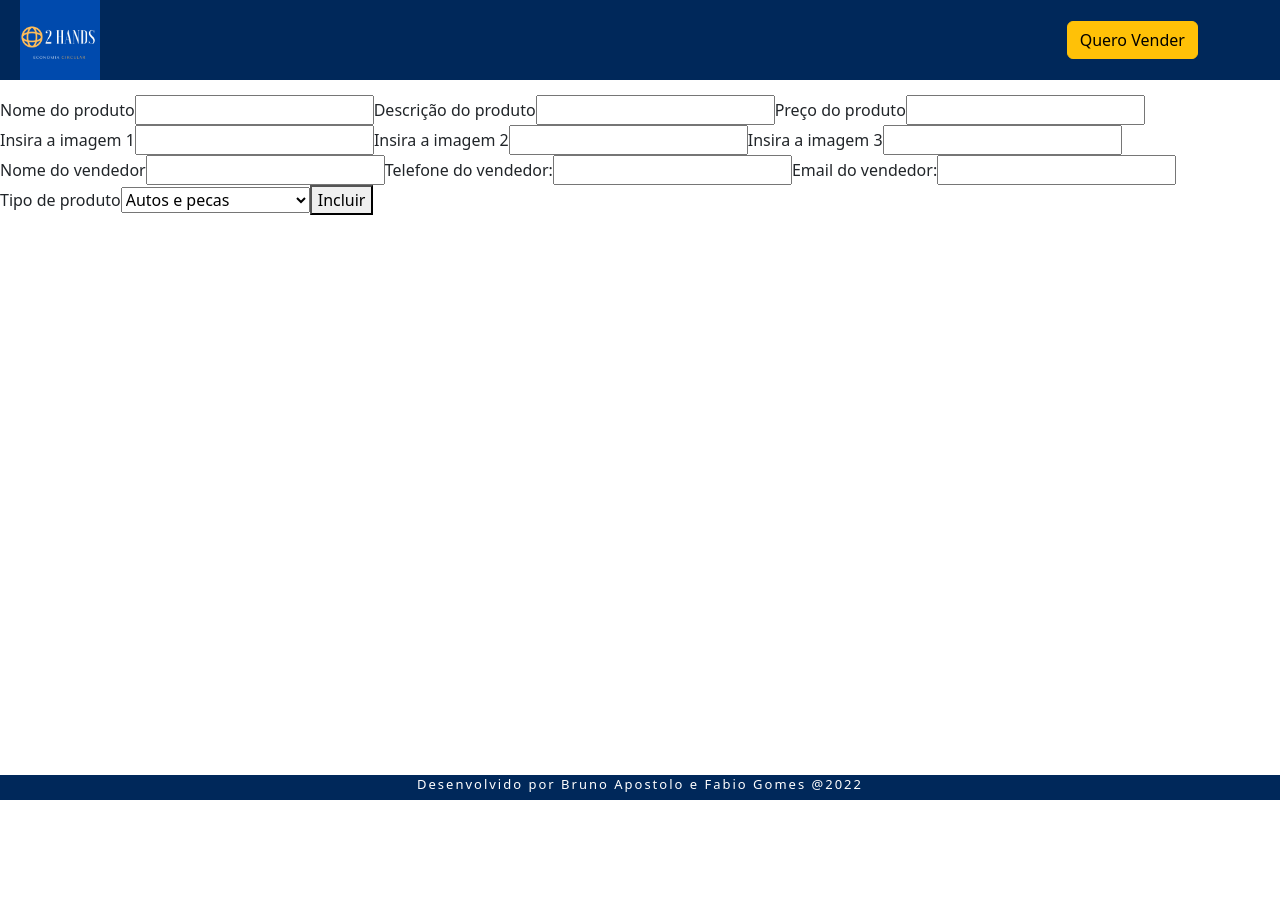
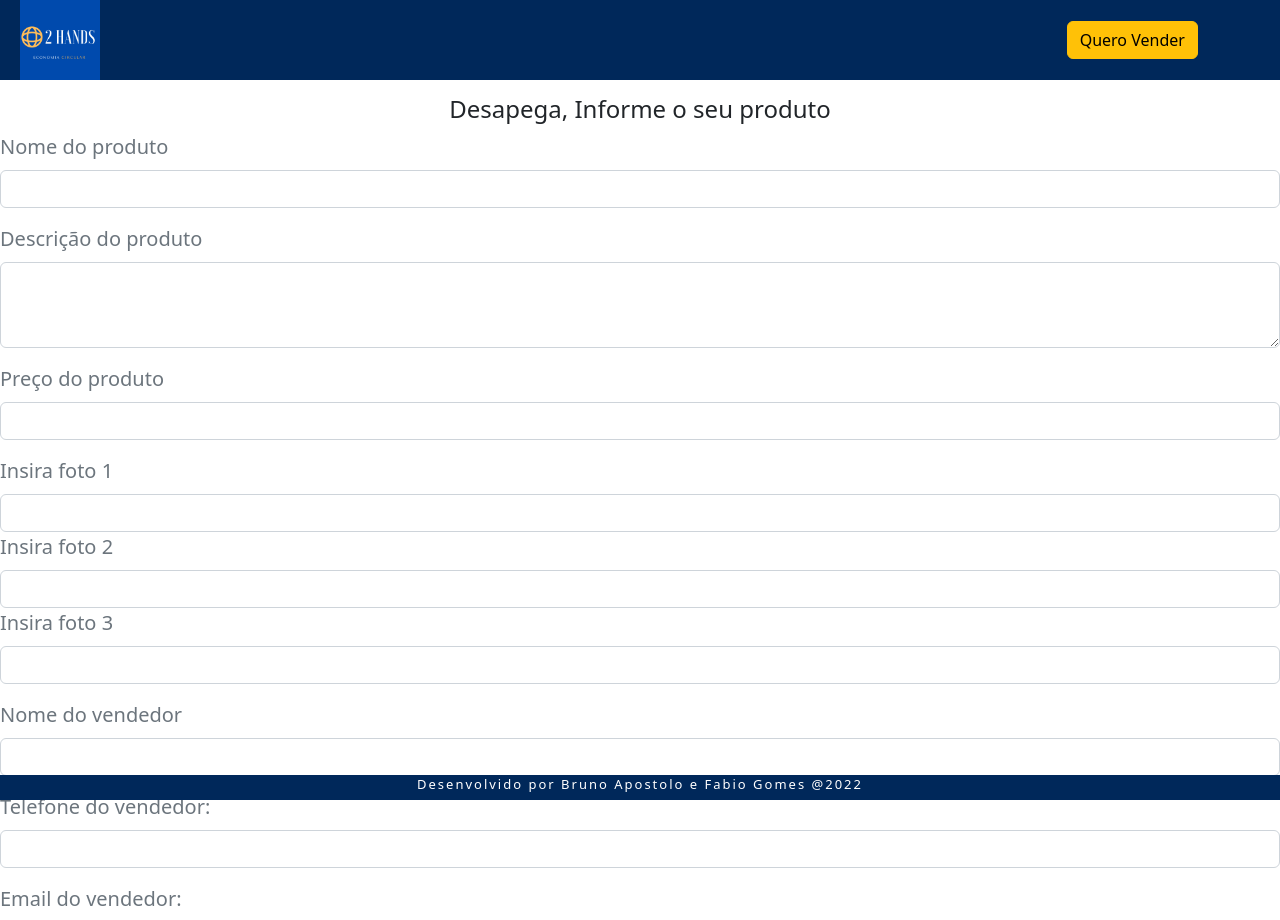
Before and after one commit to fabiolpgomes/2hands, a React (Create React App) app: page /createProduct in a window 1280 px wide. Shown: the top 920 px of the page. Before the commit the page ends 800 px from the top, so only its background shows below. Built offline with nearby package versions, Linux system fonts and the light colour scheme; the HTML template or start-up script is replaced by a standard one.

Commit message:
React Bootstrap CreateProduct

```diff
--- a/src/pages/CreateProduct/index.js
+++ b/src/pages/CreateProduct/index.js
@@ -5,6 +5,7 @@ import twoHands1 from "../../assets/2Hands1.png";
 import twoHands2 from "../../assets/2Hands2.png";
 import twoHands3 from "../../assets/2Hands3.png";
 import { useNavigate } from "react-router-dom";
+import { Form, Button } from "react-bootstrap";
 
 function CreateProduct() {
   const navigate = useNavigate();
@@ -58,61 +59,114 @@ function CreateProduct() {
 
   console.log(form);
   console.log(imgsForm);
+
   return (
-    <div>
-      <form onSubmit={handleSubmit}>
-        <label>Nome do produto</label>
-        <input name="name" value={form.name} onChange={handleChange}></input>
-        <label>Descrição do produto</label>
-        <input
+    <div className="d-flex flex-column">
+      <h4 className="text-center">Desapega, Informe o seu produto</h4>
+
+      <Form onSubmit={handleSubmit}>
+        <Form.Group className="mb-3" controlId="formBasicProductName">
+          <Form.Label className="text-start text-muted fs-5">
+            Nome do produto
+          </Form.Label>
+          <Form.Control name="name" value={form.name} onChange={handleChange} />
+        </Form.Group>
+
+        <Form.Group className="mb-3" controlId="formBasicProductDescription">
+          <Form.Label className="text-start text-muted fs-5">
+            Descrição do produto
+          </Form.Label>
+          <Form.Control
+            as="textarea"
+            rows={3}
             name="description"
             value={form.description}
             onChange={handleChange}
-        ></input>
-        <label>Preço do produto</label>
-        <input name="price" value={form.price} onChange={handleChange}></input>
+          />
+        </Form.Group>
 
-        <form>
-          <label>Insira a imagem 1</label>
-          <input
+        <Form.Group className="mb-3" controlId="formBasicProductPrice">
+          <Form.Label className="text-start text-muted fs-5">
+            Preço do produto
+          </Form.Label>
+          <Form.Control
+            name="price"
+            value={form.price}
+            onChange={handleChange}
+          />
+        </Form.Group>
+
+        <Form.Group className="mb-3" controlId="formBasicProductImg">
+          <Form.Label className="text-start text-muted fs-5">
+            Insira foto 1
+          </Form.Label>
+          <Form.Control
             name="image1"
             value={imgsForm.image1}
             onChange={imagesHandleChange}
-          ></input>
-          <label>Insira a imagem 2</label>
-          <input
+          />
+
+          <Form.Label className="text-start text-muted fs-5">
+            Insira foto 2
+          </Form.Label>
+          <Form.Control
             name="image2"
             value={imgsForm.image2}
             onChange={imagesHandleChange}
-          ></input>
-          <label>Insira a imagem 3</label>
-          <input
+          />
+
+          <Form.Label className="text-start text-muted fs-5">
+            Insira foto 3
+          </Form.Label>
+          <Form.Control
             name="image3"
             value={imgsForm.image3}
             onChange={imagesHandleChange}
-          ></input>
-        </form>
+          />
+        </Form.Group>
 
-        <label>Nome do vendedor</label>
-        <input
+        <Form.Group className="mb-3" controlId="formBasicSellerName">
+          <Form.Label className="text-start text-muted fs-5">
+            Nome do vendedor
+          </Form.Label>
+          <Form.Control
             name="seller"
             value={form.seller}
             onChange={handleChange}
-        ></input>
-        <label>Telefone do vendedor:</label>
-        <input
+          />
+        </Form.Group>
+
+        <Form.Group className="mb-3" controlId="formBasicProductSellerTel">
+          <Form.Label className="text-start text-muted fs-5">
+            Telefone do vendedor:
+          </Form.Label>
+          <Form.Control
             name="tel_seller"
             value={form.tel_seller}
             onChange={handleChange}
-        ></input>
-        <label>Email do vendedor:</label>
-        <input
+          />
+        </Form.Group>
+
+        <Form.Group className="mb-3" controlId="formBasicProductSellerEmail">
+          <Form.Label className="text-start text-muted fs-5">
+            Email do vendedor:
+          </Form.Label>
+          <Form.Control
+            type="email"
+            placeholder="name@example.com"
             name="email_seller"
             value={form.email_seller}
             onChange={handleChange}
-        ></input>
-        <label>Tipo de produto</label>
-        <select name="category" onChange={handleChange} required>
+          />
+        </Form.Group>
+
+        <Form.Group className="mb-3" controlId="formBasicProductSellerEmail">
+          <Form.Label className="text-start text-muted fs-5 text-muted">
+            Categoria
+          </Form.Label>
+          <Form.Select name="type" onChange={handleChange} required>
+            <option>Categoria dos Produtos</option>
+            <option value="Autos e pecas">Autos e pecas</option>
             <option value="Autos e pecas">Autos e pecas</option>
             <option value="Para casa">Para casa</option>
             <option value="Eletronicos e celulares">
@@ -120,11 +174,13 @@ function CreateProduct() {
             </option>
             <option value="Esporte e lazer">Esporte e lazer</option>
             <option value="Moda e beleza">Moda e beleza</option>
-        </select>
+          </Form.Select>
+        </Form.Group>
+
         <button type="submit" onClick={imagesHandleChange}>
           Incluir
         </button>
-      </form>
+      </Form>
     </div>
   );
 }
--- a/src/pages/DetailProduct/index.js
+++ b/src/pages/DetailProduct/index.js
@@ -91,7 +91,6 @@ function DetailProduct() {
       )}
       {!showForm && (
         <button onClick={() => setShowForm(!showForm)}>
-
           Editar cadastro do produto
         </button>
       )}
@@ -125,8 +124,6 @@ function DetailProduct() {
               <strong>Email do vendedor: </strong> {produto.email_seller}
             </p>
           </div>
-
-          <button onClick={handleDelete}>Deletar Produto</button>
         </div>
       )}
       <button onClick={handleDelete}>Deletar Produto</button>
```
Lines whose indentation alone changed are shown as unchanged.
